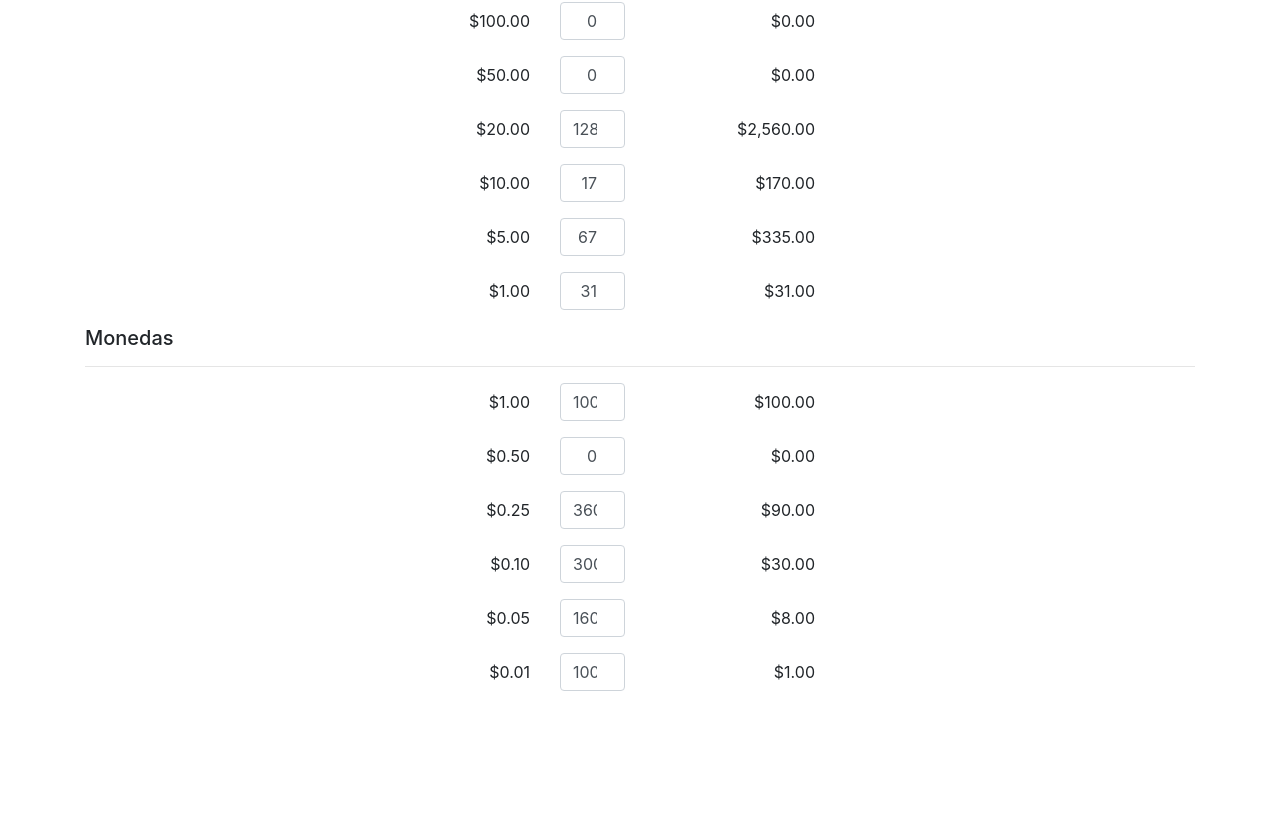
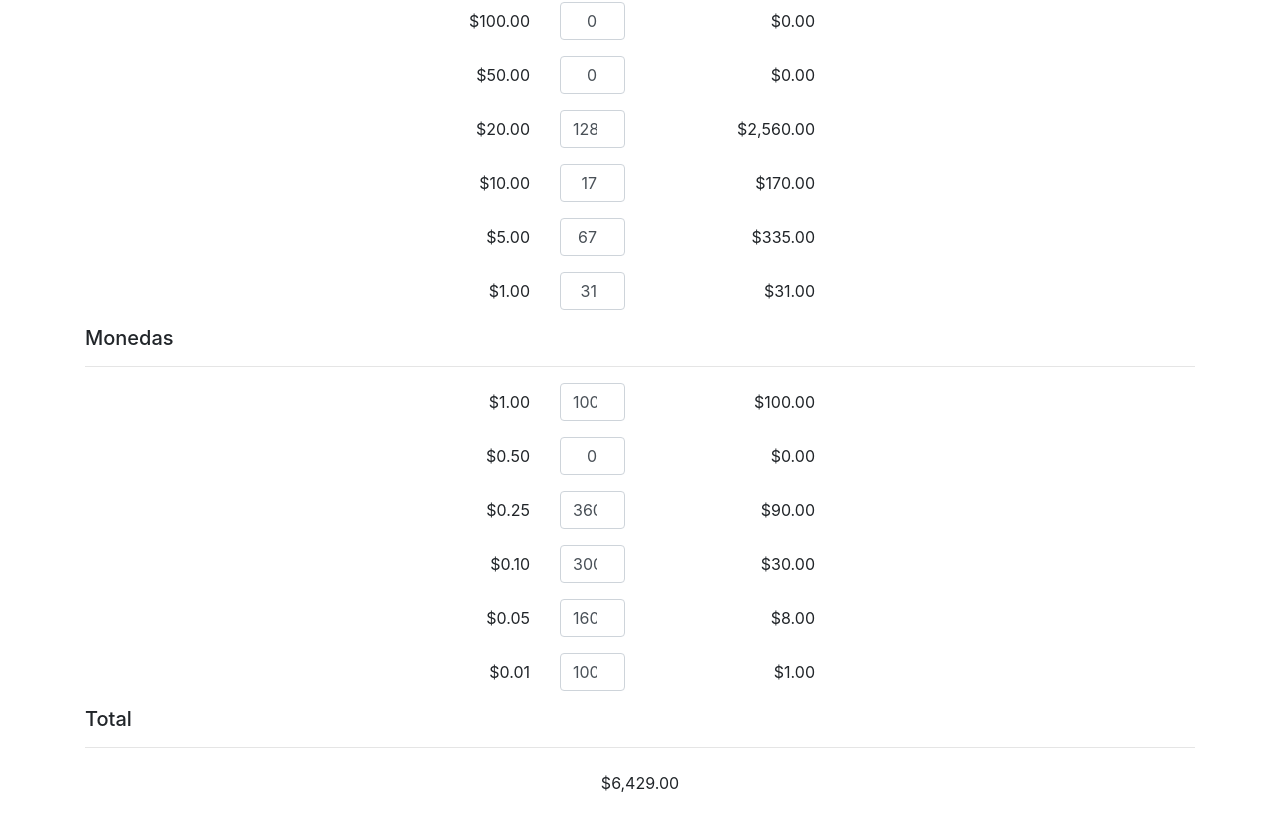
Before and after one commit to RenanDiaz/inventory, a React (Create React App) app in the folder ClientApp/: page /accounting/cash in a window 1280 px wide. Shown: the part 251-1069 px from the top of the page. Before the commit the page ends 958 px from the top, so only its background shows below. Built offline with nearby package versions, Linux system fonts and the light colour scheme.

Commit message:
Cash total

```diff
--- a/ClientApp/src/pages/Cash.js
+++ b/ClientApp/src/pages/Cash.js
@@ -31,6 +31,18 @@ class Cash extends Component {
   }
 
   multiply = (number, multiplier) => (number * multiplier).toFixed(2);
+
+  total = (checks, papers, coins) => {
+    let totalPaper = 0;
+    for (const paper of papers) {
+      totalPaper += paper.count * paper.value;
+    }
+    let totalCoins = 0;
+    for (const coin of coins) {
+      totalCoins += coin.count * coin.value;
+    }
+    return checks.amount + totalPaper + totalCoins;
+  };
 
   handleCheckCountChange = e => {
     const checks = this.state.checks;
@@ -174,6 +186,20 @@ class Cash extends Component {
                   </FormGroup>
                 );
               })}
+              <h5>Total</h5>
+              <hr />
+              <FormGroup row className="justify-content-center text-right">
+                <Label xs="auto">
+                  <NumberFormat
+                    value={this.total(checks, paper, coins)}
+                    displayType={'text'}
+                    prefix={'$'}
+                    thousandSeparator
+                    decimalScale={2}
+                    fixedDecimalScale
+                  />
+                </Label>
+              </FormGroup>
             </Form>
           </Col>
         </Row>
```
